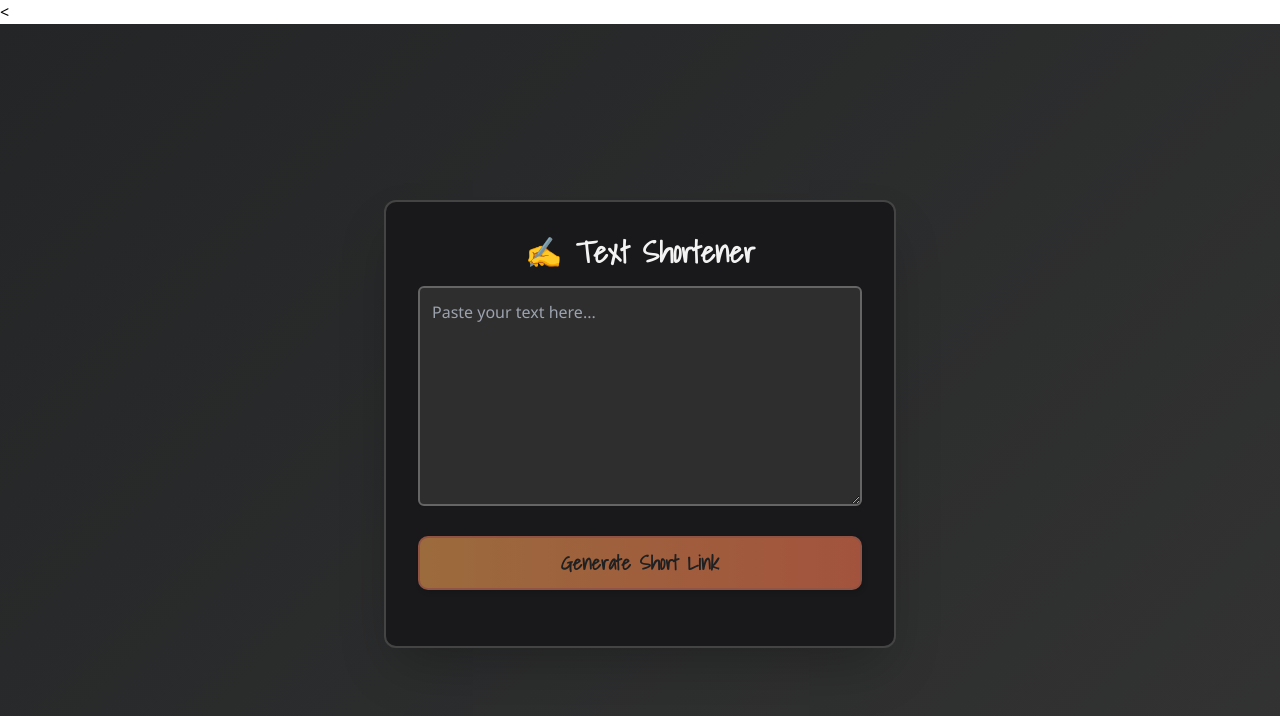
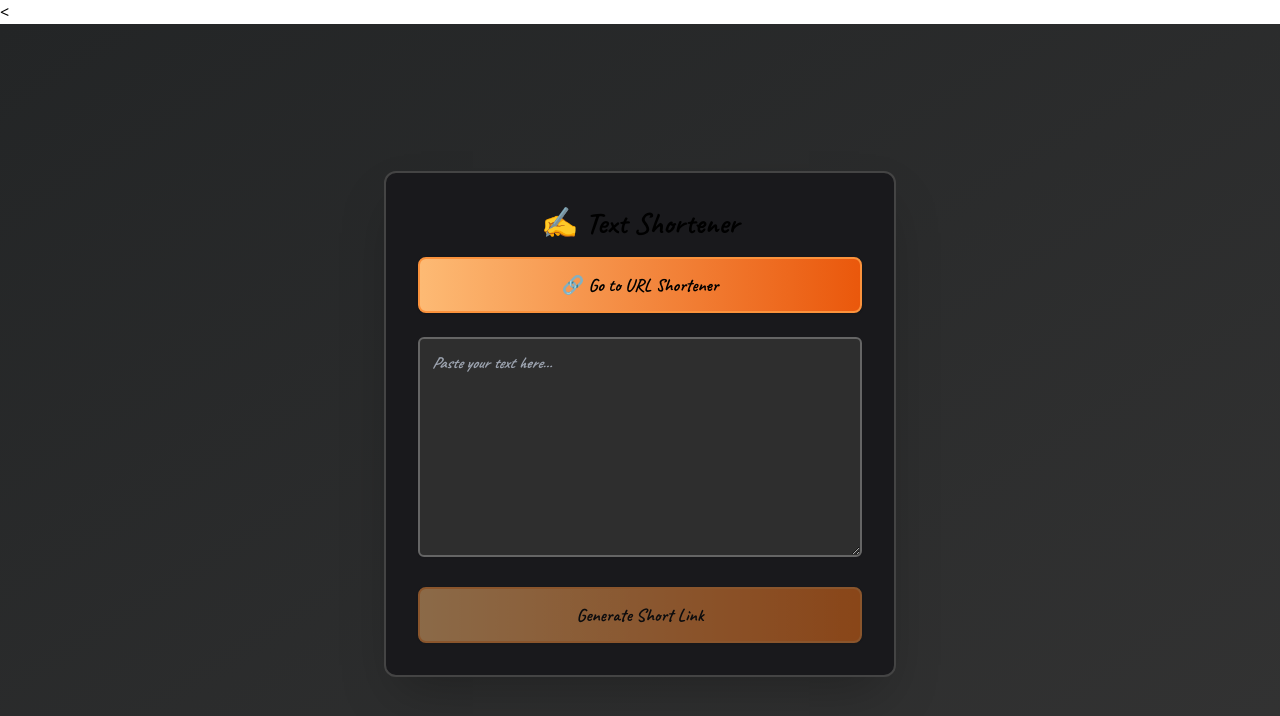
Before and after one commit to yash-io/SuS, a React (Vite) app: page /text in a window 1280 px wide. Shown: the top 716 px of the page. Built offline with nearby package versions, Linux system fonts and the light colour scheme.

Commit message:
add back button Textshare.jsx

```diff
--- a/src/Textshare.jsx
+++ b/src/Textshare.jsx
@@ -8,11 +8,7 @@ import {
   where,
   serverTimestamp,
 } from "firebase/firestore";
-
-const fontLink = document.createElement("link");
-fontLink.href = "https://fonts.googleapis.com/css2?family=Shadows+Into+Light&display=swap";
-fontLink.rel = "stylesheet";
-document.head.appendChild(fontLink);
+import { useNavigate } from "react-router-dom";
 
 const generateShortCode = (text) => {
   let hash = 5381;
@@ -27,6 +23,7 @@ const TextShare = () => {
   const [shortCode, setShortCode] = useState("");
   const [copied, setCopied] = useState(false);
   const [loading, setLoading] = useState(false);
+  const navigate = useNavigate();
 
   const createShortText = async () => {
     setLoading(true);
@@ -57,36 +54,17 @@ const TextShare = () => {
   };
 
   return (
-    <div
-      className="min-h-screen flex items-center justify-center"
-      style={{
-        background: "linear-gradient(135deg, #232526 0%, #333 100%)",
-        color: "#f3f3f3",
-        fontFamily: "'Segoe UI', 'Shadows Into Light', cursive, sans-serif",
-      }}
-    >
-      <div
-        className="max-w-lg w-full p-8 rounded-xl shadow-2xl"
-        style={{
-          background: "rgba(25, 25, 28, 0.95)",
-          border: "2px solid #444",
-        }}
-      >
-        <h2
-          className="text-3xl font-bold mb-4 text-center"
-          style={{ fontFamily: "'Shadows Into Light', cursive" }}
+    <div className="min-h-screen flex items-center justify-center bg-gradient-to-br from-[#232526] to-[#333] font-sans">
+      <div className="max-w-lg w-full p-8 rounded-xl shadow-2xl bg-[#19191c]/95 border-2 border-[#444]">
+        <h2 className="text-3xl font-bold mb-4 text-center font-handwriting">✍️ Text Shortener</h2>
+        <button
+          className="w-full mb-6 py-3 rounded-lg shadow font-handwriting bg-gradient-to-r from-orange-300 to-orange-600 text-black text-lg border-2 border-orange-400 hover:scale-105 active:scale-95 duration-150"
+          onClick={() => navigate("/")}
         >
-          ✍️ Text Shortener
-        </h2>
+          🔗 Go to URL Shortener
+        </button>
         <textarea
-          className="w-full p-3 mb-4 rounded-md shadow-sm resize-vertical"
-          style={{
-            background: "#2e2e2e",
-            color: "#f3f3f3",
-            border: "2px solid #656565",
-            fontFamily: "'Segoe UI', 'Shadows Into Light', cursive",
-            minHeight: "120px",
-          }}
+          className="w-full p-3 mb-4 rounded-md shadow-sm resize-vertical bg-[#2e2e2e] text-[#f3f3f3] border-2 border-[#656565] font-handwriting placeholder:italic placeholder:text-gray-400 min-h-[120px]"
           rows={8}
           value={text}
           onChange={(e) => setText(e.target.value)}
@@ -95,75 +73,28 @@ const TextShare = () => {
         <button
           onClick={createShortText}
           disabled={loading || !text}
-          style={{
-            background:
-              "linear-gradient(90deg, #f2a154 0%, #ff7b54 100%)",
-            color: "#232526",
-            boxShadow: "2px 3px 5px rgba(0,0,0,0.21)",
-            border: "2px solid #e07a5f",
-            borderRadius: "10px",
-            padding: "10px 24px",
-            fontWeight: "bold",
-            fontFamily: "'Shadows Into Light', cursive",
-            fontSize: "1.25rem",
-            cursor: loading || !text ? "not-allowed" : "pointer",
-            opacity: loading || !text ? 0.6 : 1,
-            transition: "all 0.15s",
-            marginBottom: "1.5rem",
-            marginTop: "0.5rem",
-            display: "block",
-            width: "100%",
-          }}
+          className={`w-full py-3 rounded-lg mt-2 font-handwriting text-lg border-2 border-orange-400 bg-gradient-to-r from-orange-300 to-orange-500 text-black shadow hover:scale-105 active:scale-95 duration-150 ${
+            loading || !text ? "opacity-50 cursor-not-allowed" : ""
+          }`}
         >
           {loading ? "Processing..." : "Generate Short Link"}
         </button>
         {shortCode && (
-          <div
-            className="mt-6 flex flex-col items-center"
-            style={{
-              background: "#242628",
-              borderRadius: "13px",
-              padding: "1.2rem",
-              border: "2px dashed #ffb26b",
-              color: "#ffb26b",
-              fontFamily: "'Shadows Into Light', cursive",
-              marginTop: "2rem",
-            }}
-          >
+          <div className="mt-8 flex flex-col items-center bg-[#242628] border-2 border-dashed border-orange-300 rounded-xl p-5 font-handwriting text-orange-300">
             <span>Your share link:</span>
             <a
               href={`/text/${shortCode}`}
               target="_blank"
               rel="noopener noreferrer"
-              style={{
-                color: "#f2a154",
-                textDecoration: "underline",
-                fontSize: "1.05rem",
-                margin: "0.5rem 0",
-                wordBreak: "break-all",
-              }}
+              className="text-orange-400 underline break-all my-2 text-base"
             >
               {window.location.origin}/text/{shortCode}
             </a>
             <button
               onClick={handleCopy}
-              style={{
-                marginTop: "0.5rem",
-                background: copied
-                  ? "linear-gradient(90deg, #a8e063 0%, #56ab2f 100%)"
-                  : "linear-gradient(90deg, #ffb26b 0%, #f2a154 100%)",
-                color: "#232526",
-                border: "2px solid #e07a5f",
-                borderRadius: "8px",
-                padding: "8px 20px",
-                fontWeight: "bold",
-                fontFamily: "'Shadows Into Light', cursive",
-                fontSize: "1.05rem",
-                boxShadow: "1px 2px 5px rgba(0,0,0,0.21)",
-                cursor: "pointer",
-                transition: "all 0.15s",
-                outline: "none",
-              }}
+              className={`mt-2 px-6 py-2 rounded-lg border-2 border-orange-400 bg-gradient-to-r from-orange-200 to-orange-300 text-black shadow font-handwriting hover:scale-105 active:scale-95 duration-150 ${
+                copied ? "bg-gradient-to-r from-green-300 to-green-500 border-green-700 text-green-900" : ""
+              }`}
             >
               {copied ? "Copied!" : "Copy Link"}
             </button>
```
